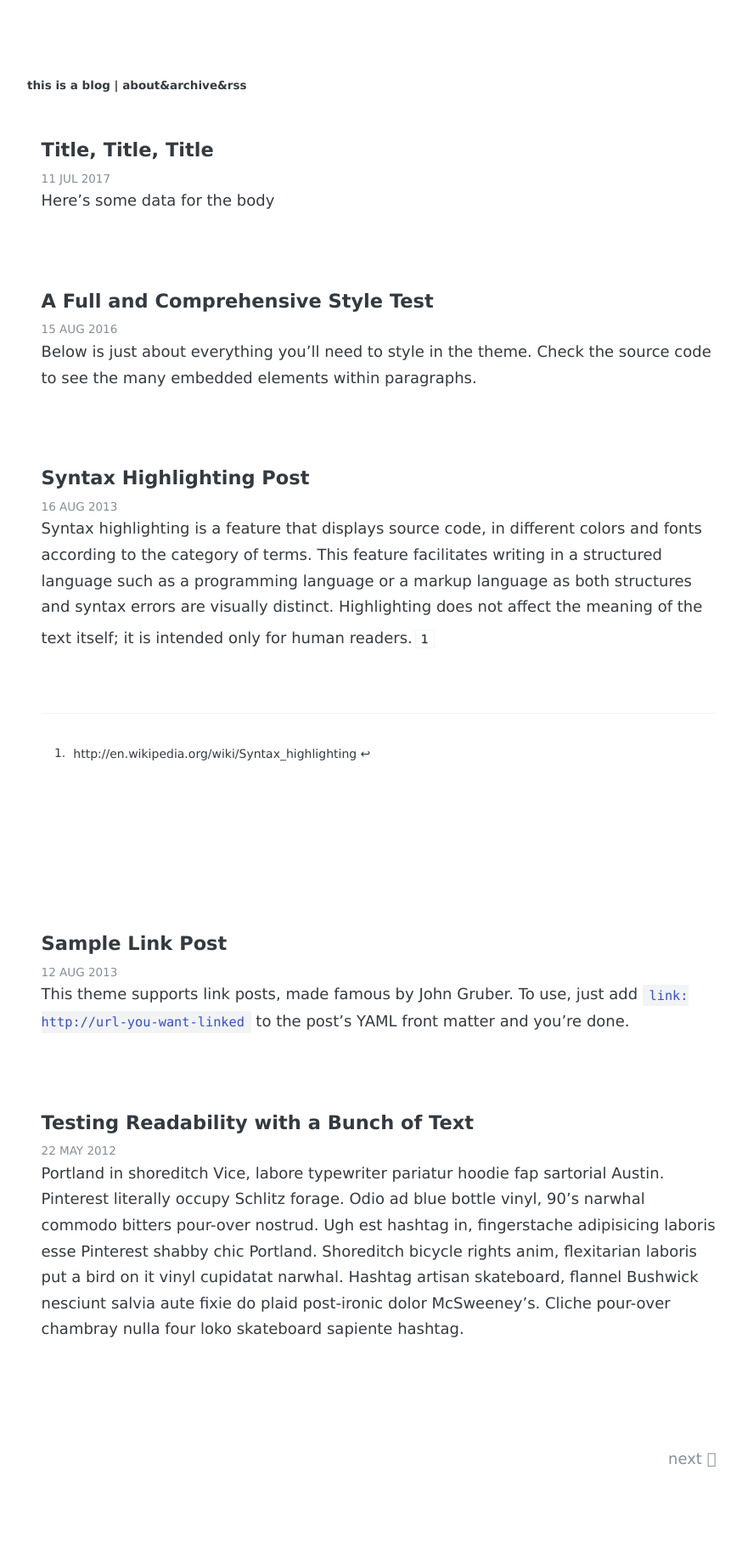
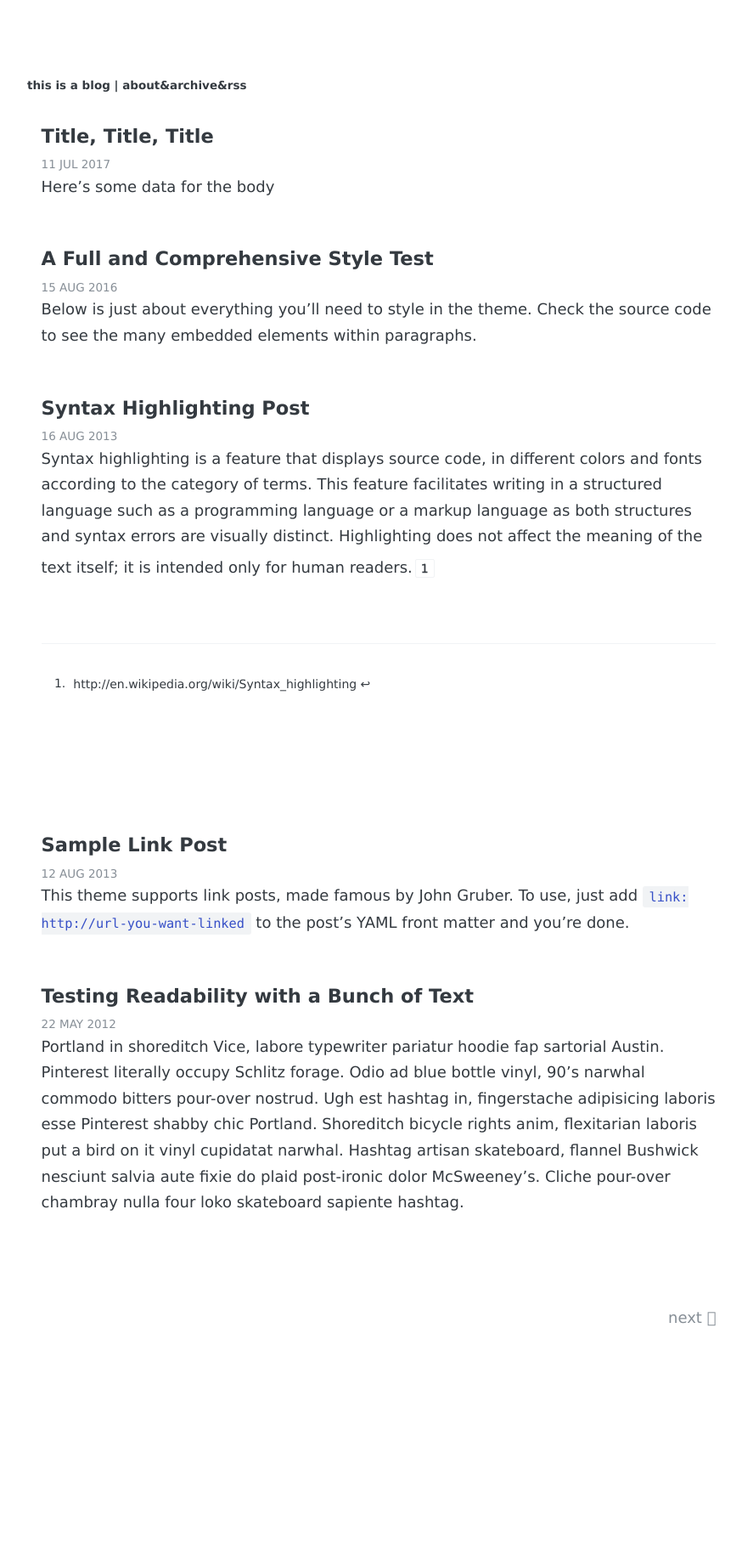
Before and after one commit to thisisamatthew/thisisamatthew.github.io, a Jekyll site: the page built from index.html, in a window 1280 px wide. Shown: the whole page at 85% size, without its empty margins (194-1068 px from the left). Built offline with Jekyll 4.4.1, drawn with Linux system fonts in a browser that asks for light colours; some web fonts are replaced; the list of posts is cut into pages by our own code; after the commit the page ends 1663 px from its top, so only the background shows below that.

Commit message:
Update _site.scss

```diff
--- a/_sass/_site.scss
+++ b/_sass/_site.scss
@@ -172,7 +172,7 @@ body {
 
 .list {
   &-post {
-    padding: 4% 2%;
+    padding: 2% 2%;
 
     &:hover {
       background-color: $background-over-color;
```
